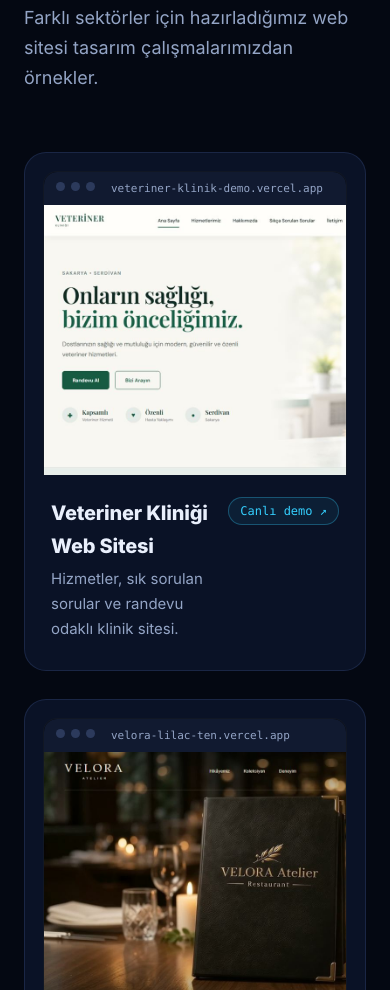
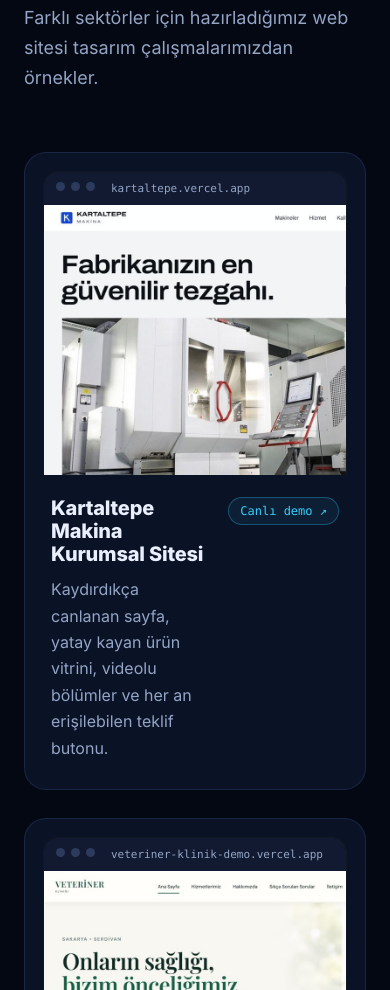
Before and after one commit to Berkay54/dablabs, a plain HTML site: page index.html in a window 390 px wide. Shown: the part 6175-7165 px from the top of the page. Drawn offline with Linux system fonts and the light colour scheme.

Commit message:
Çalışmalara Kartaltepe Makina demosunu öne çıkan kart olarak ekle
Kart sayısı tek olduğu için Kartaltepe en üstte iki sütunu kaplayan
.work-wide kart olarak duruyor; 860 px altında normal karta döner.

Co-Authored-By: Claude Opus 5.5 <noreply@anthropic.com>

```diff
--- a/assets/css/style.css
+++ b/assets/css/style.css
@@ -151,6 +151,13 @@ h2{font-weight:800;font-size:clamp(32px,4vw,54px);line-height:1.1;letter-spacing
 .work-i{padding:22px 26px 28px;display:flex;justify-content:space-between;gap:16px;align-items:flex-start}
 .work-i h3{font-size:20px;font-weight:800;letter-spacing:-.01em}
 .work-i p{color:var(--mut);font-size:15px;margin-top:4px}
+.work-wide{grid-column:1/-1}
+.work-wide .work-a{display:grid;grid-template-columns:minmax(0,1.6fr) minmax(0,1fr);align-items:center}
+.work-wide .shot{margin:18px 0 18px 18px;border-radius:14px;border-bottom:1px solid var(--line)}
+.work-wide .shot-img{height:360px}
+.work-wide .work-i{flex-direction:column;justify-content:center;gap:22px;padding:32px 34px}
+.work-wide .work-i h3{font-size:clamp(22px,2.2vw,30px);line-height:1.15}
+.work-wide .work-i p{font-size:16px;margin-top:10px}
 .chip{font:500 12px var(--mono);color:var(--cyan);padding:6px 11px;border-radius:999px;border:1px solid rgba(53,208,255,.3);background:rgba(53,208,255,.07);white-space:nowrap}
 .note{margin-top:30px;color:var(--dim);font-size:14.5px}
 
@@ -234,6 +241,11 @@ h2{font-weight:800;font-size:clamp(32px,4vw,54px);line-height:1.1;letter-spacing
   .nav ul{flex-direction:column;align-items:stretch;gap:4px}.nav a{padding:14px 12px;font-size:17px}
   .hdr .btn{display:none}
   .works{grid-template-columns:1fr}
+  .work-wide .work-a{display:block}
+  .work-wide .shot{margin:18px 18px 0;border-radius:14px 14px 0 0;border-bottom:0}
+  .work-wide .shot-img{height:270px}
+  .work-wide .work-i{padding:22px 26px 28px;flex-direction:row;justify-content:space-between}
+  .work-wide .work-i h3{font-size:20px}
 }
 @media (max-width:640px){
   body{font-size:16px}.sec{padding:84px 0}
--- a/index.html
+++ b/index.html
@@ -235,6 +235,13 @@
       <p class="sub">Farklı sektörler için hazırladığımız web sitesi tasarım çalışmalarımızdan örnekler.</p>
     </div>
     <div class="works">
+      <article class="work work-wide rv">
+        <a class="work-a" href="https://kartaltepe.vercel.app/" target="_blank" rel="noopener" aria-label="Kartaltepe Makina Kurumsal Sitesi: canlı demoyu yeni sekmede aç">
+          <div class="shot"><div class="shot-b"><i></i><i></i><i></i><span class="shot-u">kartaltepe.vercel.app</span></div>
+            <img class="shot-img" src="assets/img/works/kartaltepe.jpg" width="1040" height="618" loading="lazy" decoding="async" alt="Kartaltepe Makina sitesinin ana sayfası: “Fabrikanızın en güvenilir tezgahı.” başlığı ve beyaz CNC işleme merkezleri fotoğrafı"></div>
+          <div class="work-i"><div><h3>Kartaltepe Makina Kurumsal Sitesi</h3><p>Kaydırdıkça canlanan sayfa, yatay kayan ürün vitrini, videolu bölümler ve her an erişilebilen teklif butonu.</p></div><span class="chip">Canlı demo ↗</span></div>
+        </a>
+      </article>
       <article class="work rv">
         <a class="work-a" href="https://veteriner-klinik-demo.vercel.app/" target="_blank" rel="noopener" aria-label="Veteriner Kliniği Web Sitesi: canlı demoyu yeni sekmede aç">
           <div class="shot"><div class="shot-b"><i></i><i></i><i></i><span class="shot-u">veteriner-klinik-demo.vercel.app</span></div>
```
Also changed, not shown: assets/img/works/kartaltepe.jpg (added), 1 other file.
